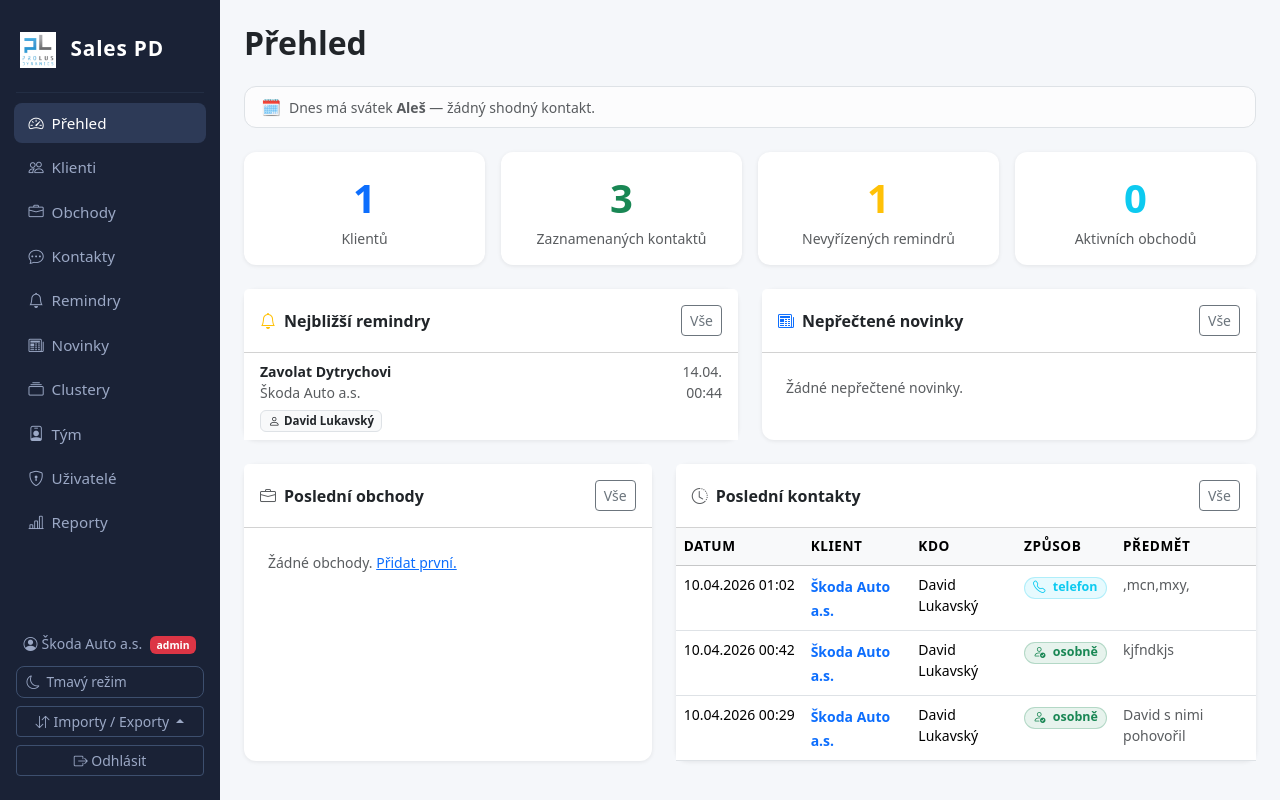
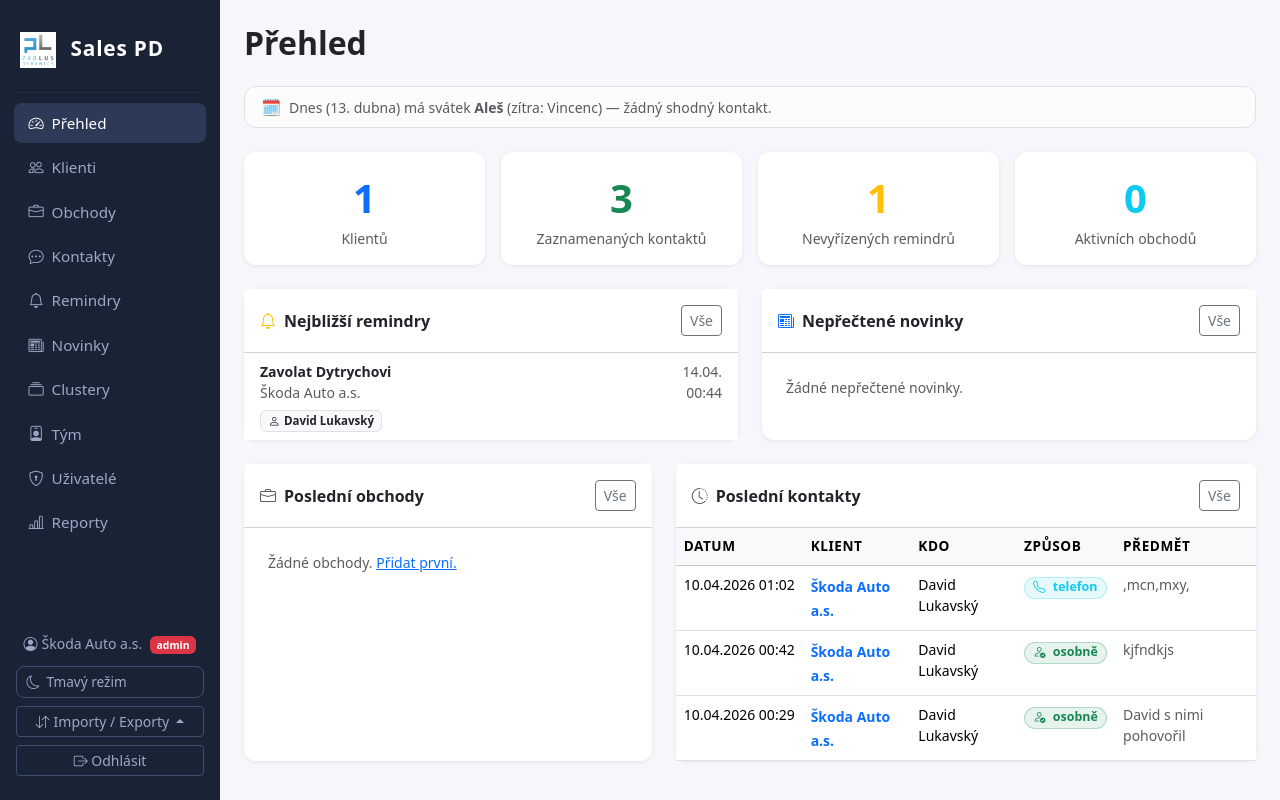
Before and after one commit to Usidlo/crm_v1, a Flask app: page / in a window 1280 px wide. Run offline with Flask 3, Linux system fonts and the light colour scheme; a user stored in the database is signed in.

Commit message:
Přidat datum a zítřejší svátek do hlášky na dashboardu
Co-Authored-By: Claude Sonnet 4.6 <noreply@anthropic.com>

```diff
--- a/app.py
+++ b/app.py
@@ -162,6 +162,14 @@ def utc_to_prague(dt):
     return dt.replace(tzinfo=ZoneInfo('UTC')).astimezone(_PRAGUE).replace(tzinfo=None)
 
 
+_CZ_MONTHS_GEN = [
+    'ledna','února','března','dubna','května','června',
+    'července','srpna','září','října','listopadu','prosince',
+]
+
+def format_czech_date(dt):
+    return f"{dt.day}. {_CZ_MONTHS_GEN[dt.month - 1]}"
+
 def get_todays_nameday_name():
     """Vrátí jméno dnešního svátku (nebo prázdný řetězec)."""
     return NAME_DAYS.get(now_prague().strftime('%m-%d'), '')
@@ -621,6 +629,9 @@ def dashboard():
 
     nd_name = get_todays_nameday_name()
     nd_contacts = get_nameday_contacts(nd_name)
+    today = now_prague()
+    nd_date_str = format_czech_date(today)
+    nd_tomorrow_name = NAME_DAYS.get((today + timedelta(days=1)).strftime('%m-%d'), '')
 
     return render_template('dashboard.html',
                            clients_count=clients_count,
@@ -634,7 +645,9 @@ def dashboard():
                            has_member=bool(my_member_id),
                            now=now_prague(),
                            nd_name=nd_name,
-                           nd_contacts=nd_contacts)
+                           nd_contacts=nd_contacts,
+                           nd_date_str=nd_date_str,
+                           nd_tomorrow_name=nd_tomorrow_name)
 
 
 # ── Routes: Clients ─────────────────────────────────────────────────────────
--- a/templates/dashboard.html
+++ b/templates/dashboard.html
@@ -23,7 +23,7 @@
 <div class="alert alert-warning d-flex align-items-center gap-3 mb-4 py-2 px-3" style="border-radius:12px">
   <span style="font-size:1.4rem">🎂</span>
   <div>
-    <strong>Dnes slaví {{ nd_name }}</strong> —
+    <strong>Dnes ({{ nd_date_str }}) slaví {{ nd_name }}</strong>{% if nd_tomorrow_name %} <span class="text-muted small fw-normal">(zítra: {{ nd_tomorrow_name }})</span>{% endif %} —
     {% for c in nd_contacts[:4] %}
       <a href="{{ url_for('client_detail', id=c.client_id) }}" class="fw-semibold text-decoration-none">{{ c.name }}</a>
       <span class="text-muted small">({{ c.client.name }})</span>{% if not loop.last or nd_contacts|length > 4 %}, {% endif %}
@@ -45,7 +45,7 @@
 {% elif nd_name %}
 <div class="alert alert-light d-flex align-items-center gap-2 mb-4 py-2 px-3" style="border-radius:12px; border:1px solid #dee2e6">
   <span>🗓️</span>
-  <span class="text-muted small">Dnes má svátek <strong>{{ nd_name }}</strong> — žádný shodný kontakt.</span>
+  <span class="text-muted small">Dnes ({{ nd_date_str }}) má svátek <strong>{{ nd_name }}</strong>{% if nd_tomorrow_name %} <span class="fw-normal">(zítra: {{ nd_tomorrow_name }})</span>{% endif %} — žádný shodný kontakt.</span>
 </div>
 {% endif %}
 
```
